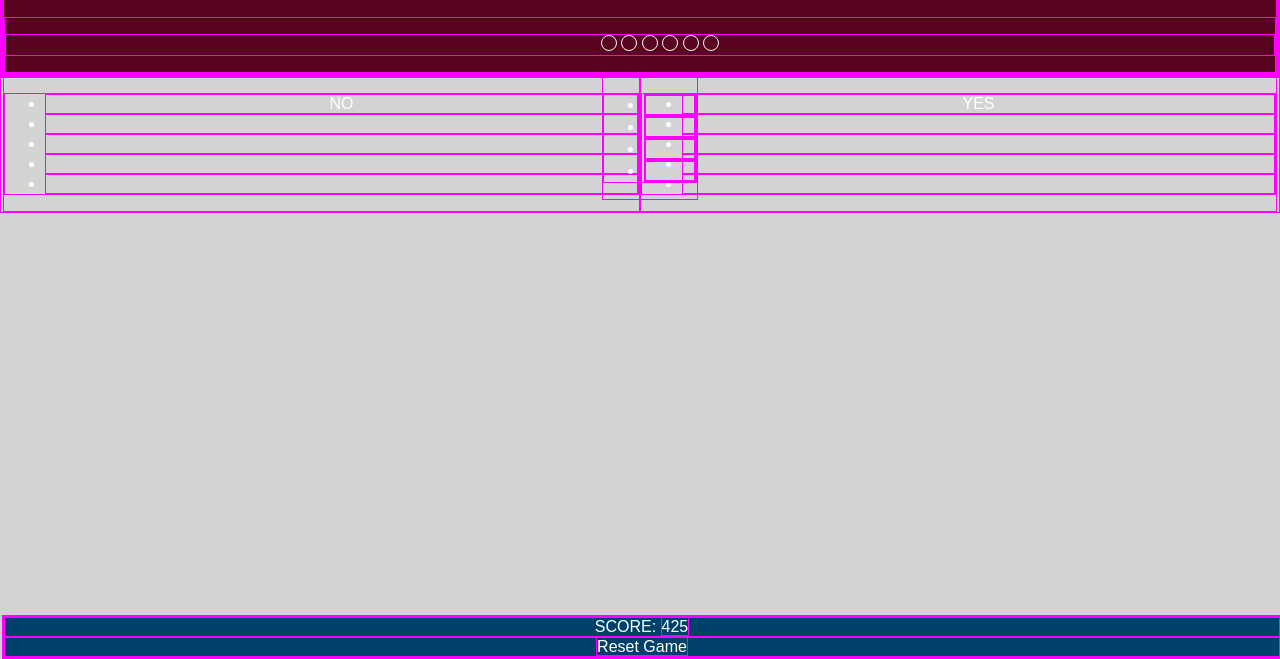
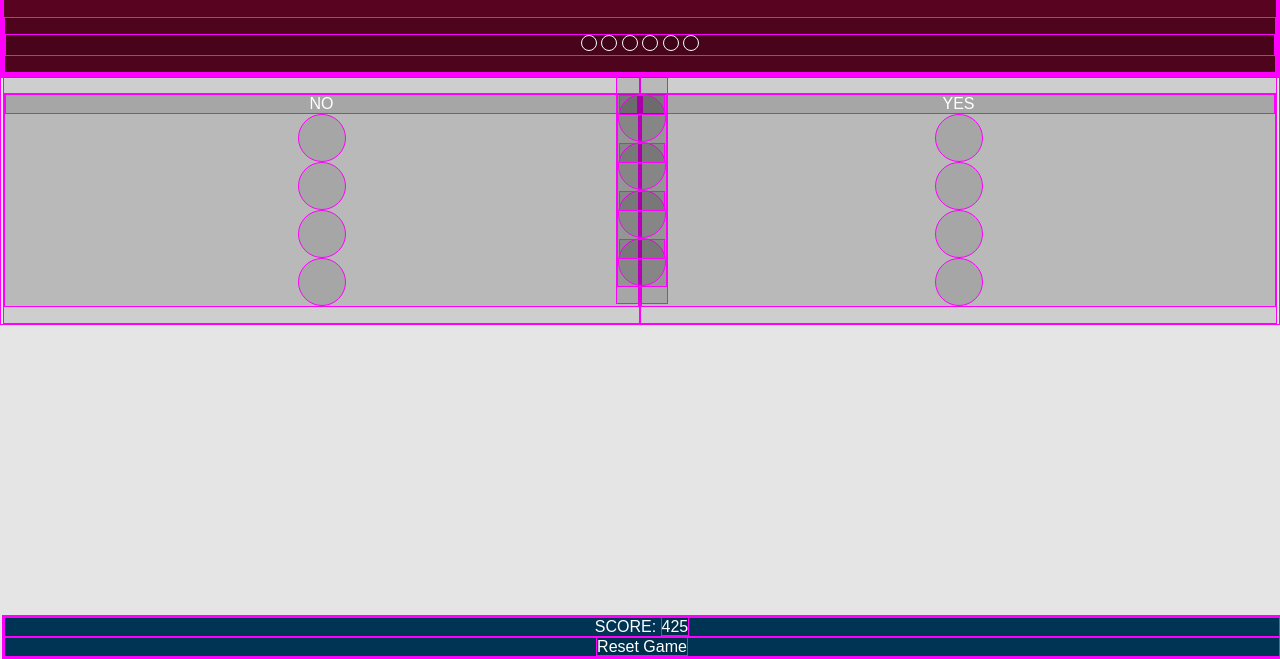
Before and after one commit to drewdrewthis/fewd-who-said-quiz, a plain HTML site: page index.html in a window 1280 px wide. Shown: the part 141-800 px from the top of the page. Drawn offline with nearby package versions, Linux system fonts and the light colour scheme.

Commit message:
Adds more layout css

```diff
--- a/css/style.less
+++ b/css/style.less
@@ -6,13 +6,18 @@
 * {
 	border: 1px solid magenta;
 	box-sizing: border-box;
+	background: rgba(0, 0, 0, 0.1);
 }
 
 body, header, footer {
 	width: 100%;
-	background: lightgrey;
 	color: white;
 	text-align: center;
+}
+
+ul {
+	list-style: none;
+	padding: 0;
 }
 
 .header-top, footer {
@@ -23,7 +28,6 @@ body, header, footer {
 
 	.prog-bar {
 		ul {
-			list-style: none;
 
 			li {
 				display: inline-block;
@@ -39,14 +43,20 @@ body, header, footer {
 .main {
 	position: relative;
 
+	li:not(.title) {
+		height: 3rem;
+		width: 3rem;
+		border-radius: 100%;
+		margin: auto;
+	}
+
 	.col {
 		width: 50%;
 		float: left;
 	}
 	.candidates-col {
 		position: absolute;
-		width: 6rem;
-		left: calc(50% - 3rem);
+		left: ~"calc(50% - 1.5rem)";
 		top: 0;
 	}
 }
```
Also changed, not shown: css/style.css.
